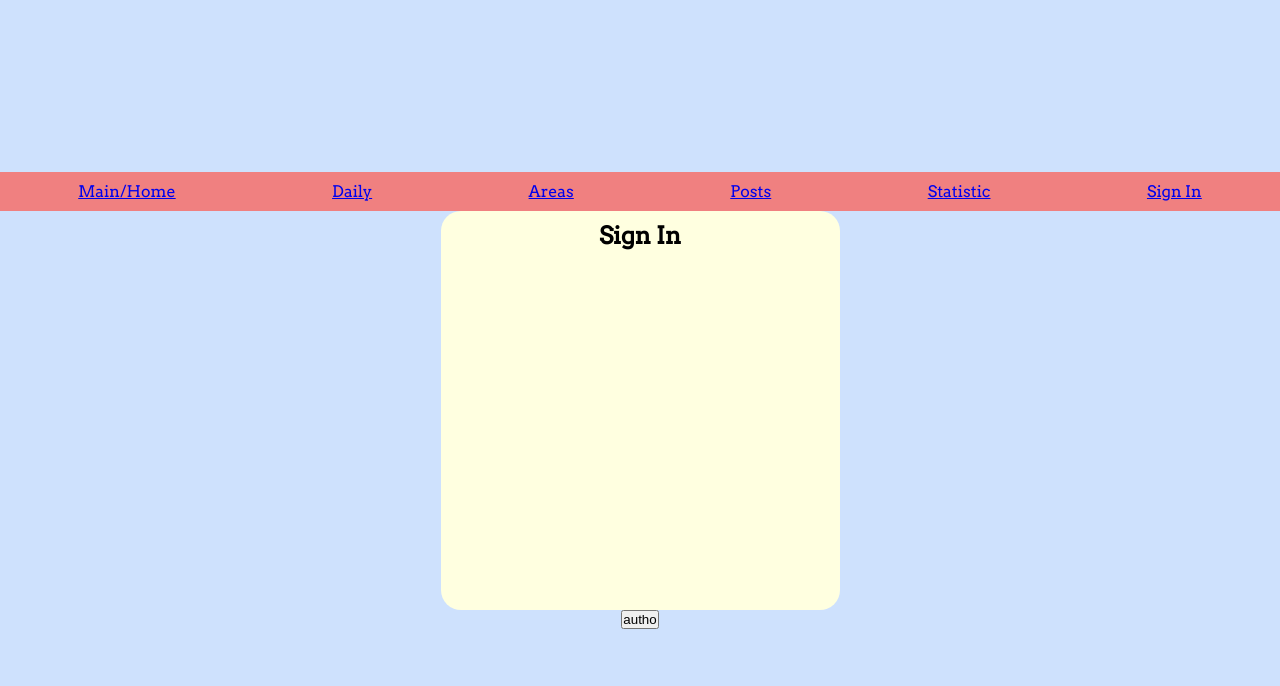
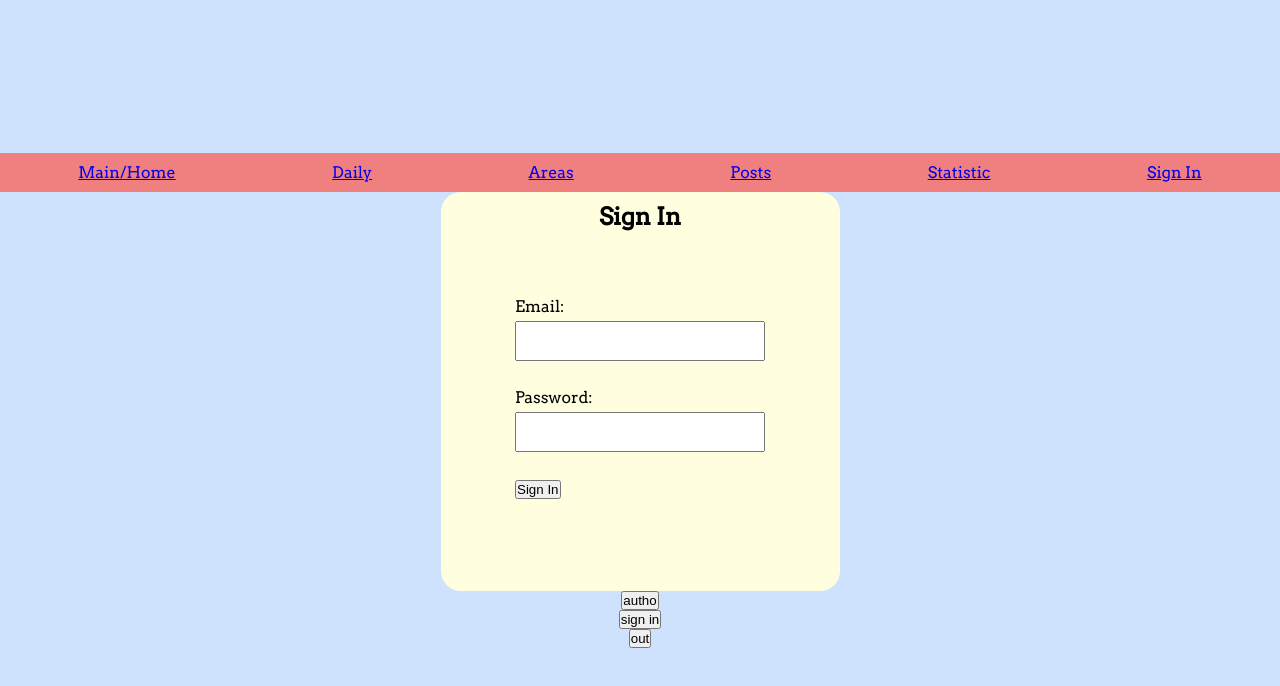
Before and after one commit to Life1sOk/algo-visual, a React (Create React App) app: page /authorization in a window 1280 px wide. Shown: the top 686 px of the page. Built offline with nearby package versions, Linux system fonts and the light colour scheme.

Commit message:
sign-in form

```diff
--- a/src/routers/authorization/authorization.page.jsx
+++ b/src/routers/authorization/authorization.page.jsx
@@ -1,6 +1,6 @@
 import React from "react";
 
-import { createUserWithEaP } from '../../utils/firebase';
+import { createUserWithEaP, signInWithEaP, signOutHandler } from '../../utils/firebase';
 
 // ------------- Top level - Containers / Layouts -------------- //
 import CenterLayoutContainer from "../../Layouts/center-container";
@@ -20,6 +20,8 @@ const AuthorizationPage = () => {
             <Navigation />
             <SignInSection />
             <button onClick={async () => await createUserWithEaP('123123123@gmail.com', 123123123)}>autho</button>
+            <button onClick={async () => await signInWithEaP('123123123@gmail.com', 123123123)}>sign in</button>
+            <button onClick={signOutHandler}>out</button>
         </CenterLayoutContainer>
     )
 }
--- a/src/routers/authorization/components/input/input.component.jsx
+++ b/src/routers/authorization/components/input/input.component.jsx
@@ -1,10 +1,14 @@
 import React from "react";
 
-import { } from './input.style';
+import { InputContainer, CurrentInput } from './input.style';
 
-const Input = () => {
+const Input = ({ name, id, ...others }) => {
+
     return (
-        <div></div>
+        <InputContainer>
+            <label htmlFor={id}>{name}</label>
+            <CurrentInput id={id} {...others} />
+        </InputContainer>
     )
 }
 
--- a/src/routers/authorization/components/input/input.style.js
+++ b/src/routers/authorization/components/input/input.style.js
@@ -0,0 +1,14 @@
+import styled from 'styled-components';
+
+export const InputContainer = styled.div`
+    display: flex;
+    flex-direction: column;
+    gap: 5px;
+`;
+
+export const CurrentInput = styled.input`
+    width: 250px;
+    height: 40px;
+
+    padding: 5px;
+`;
--- a/src/routers/authorization/sections/sign-in/sign-in.section.jsx
+++ b/src/routers/authorization/sections/sign-in/sign-in.section.jsx
@@ -1,13 +1,59 @@
-import React from "react";
+import React, { useState } from "react";
 
-import { SignInContainer } from './sign-in.section.style';
+import { signInWithEaP } from "../../../../utils/firebase";
+
+import { SignInContainer, FormContainer } from './sign-in.section.style';
 import AuthTitle from "../../components/auth-title/auth-title.component";
+import Input from "../../components/input/input.component";
+
+const defaultFormFields = {
+    email: '',
+    password: '',
+}
 
 const SignInSection = () => {
+    const [formFields, setFormFields] = useState(defaultFormFields);
+    const { email, password } = formFields;
+
+    const resetForm = () => {
+        setFormFields(defaultFormFields)
+    };
+
+    const handleChange = (event) => {
+        const { type, value } = event.target;
+        setFormFields({ ...formFields, [type]: value });
+    };
+
+    const handleSubmit = async (event) => {
+        event.preventDefault();
+
+        try {
+            await signInWithEaP(email, password);
+            resetForm();
+        } catch (error) {
+            switch (error.code) {
+                case 'auth/user-not-found':
+                    alert('we dont have this user');
+                    break;
+                case 'auth/wrong-password':
+                    alert('password not correct');
+                    break;
+                default:
+                    console.log('oops, here is some error', error)
+            }
+        }
+    };
+
     return (
         <SignInContainer>
             <AuthTitle name='Sign In' />
-
+            <FormContainer onSubmit={handleSubmit}>
+                <Input id='email' required name='Email:' type='email' value={email} onChange={handleChange} />
+                <Input id='sign-in-password' required name='Password:' value={password} type='password' onChange={handleChange} />
+                <div>
+                    <button type="submit">Sign In</button>
+                </div>
+            </FormContainer>
         </SignInContainer>
     )
 }
--- a/src/routers/authorization/sections/sign-in/sign-in.section.style.js
+++ b/src/routers/authorization/sections/sign-in/sign-in.section.style.js
@@ -10,4 +10,11 @@ export const SignInContainer = styled.section`
     display: flex;
     flex-direction: column;
     align-items: center;
+    gap: 65px;
 `;
+
+export const FormContainer = styled.form`
+    display: flex;
+    flex-direction: column;
+    gap: 27px;
+`;
--- a/src/utils/firebase.js
+++ b/src/utils/firebase.js
@@ -1,5 +1,5 @@
 import { initializeApp } from "firebase/app";
-import { getAuth, createUserWithEmailAndPassword } from "firebase/auth";
+import { getAuth, createUserWithEmailAndPassword, signInWithEmailAndPassword, signOut, onAuthStateChanged } from "firebase/auth";
 
 const firebaseConfig = {
     apiKey: "AIzaSyB4KW3hNs1uaX28D1uIMB98rWj_w-KSTJM",
@@ -26,3 +26,17 @@ export const createUserWithEaP = async (email, password) => {
         console.log('ooops, errors', error)
     }
 }
+
+export const signInWithEaP = async (email, password) => {
+    try {
+        const { user } = await signInWithEmailAndPassword(auth, email, password);
+        console.log(user)
+    } catch (error) {
+        console.log('ooops, errors', error)
+    }
+}
+
+export const signOutHandler = async () => {
+    const resp = await signOut(auth);
+    console.log(resp, 'out')
+}
```
